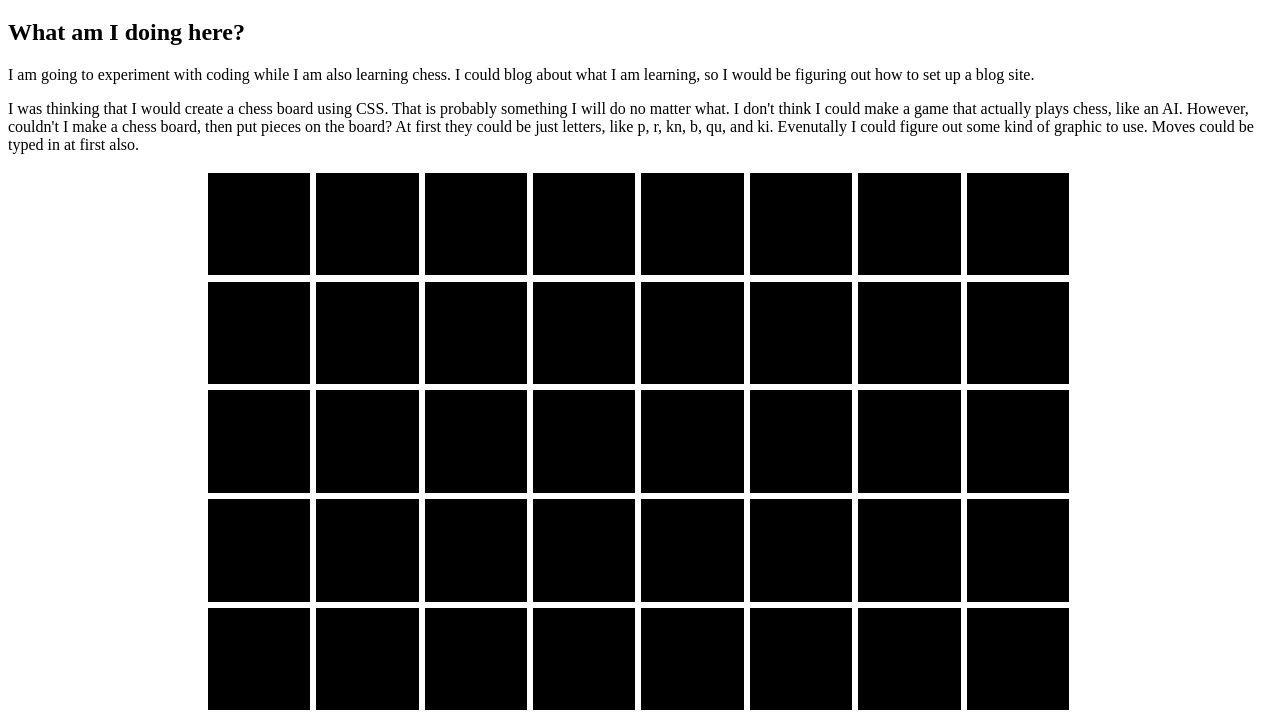
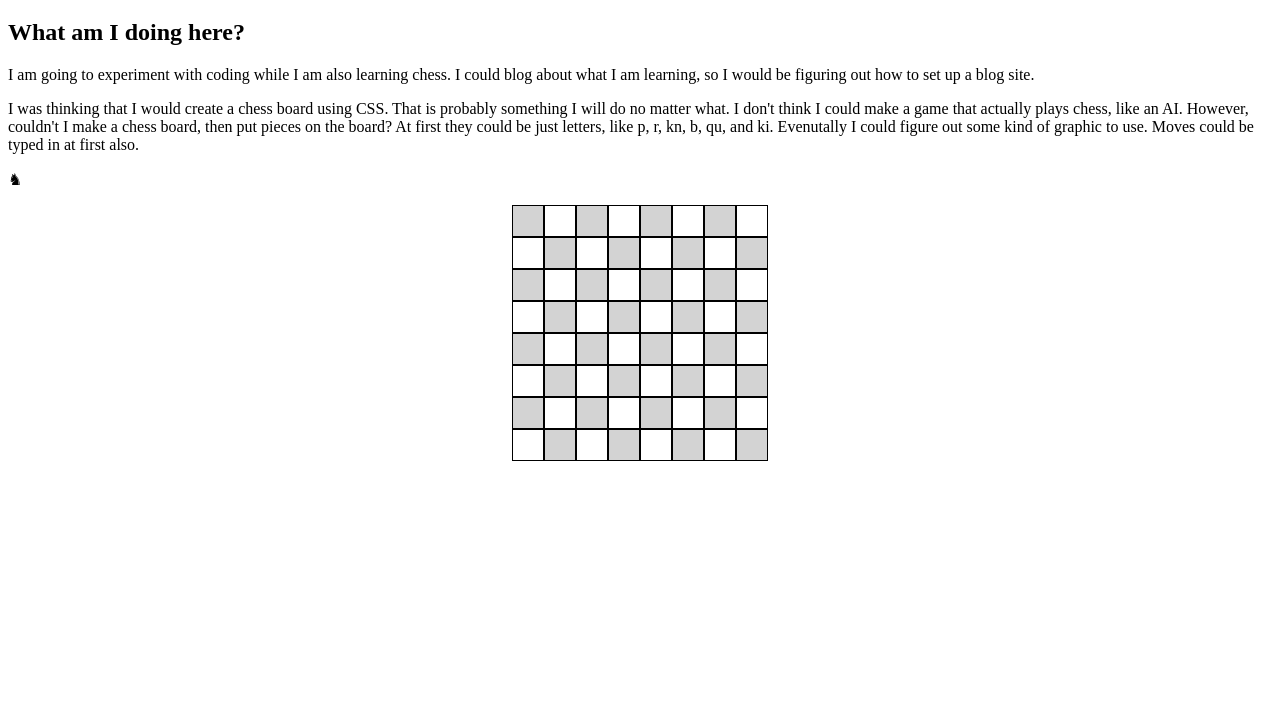
Before and after one commit to robgaston1/ChessDisplay, a plain HTML site: page index.html in a window 1280 px wide. Shown: the part 61-776 px from the top of the page. Drawn offline with nearby package versions, Linux system fonts and the light colour scheme.

Commit message:
set up object for char codes of pieces. changed board to px instead of vw units and alternated colors

```diff
--- a/chess.js
+++ b/chess.js
@@ -1,6 +1,34 @@
 $(document).ready(function() {
-    for (var i=0; i<64; i++) {
-        $('#board').append('<div class="square"><div>');
+
+    var pieces = {
+        whKing: "&#9812;",
+        whQueen: "&#9813;",
+        whRook: "&#9814;",
+        whBishop: "&#9815;",
+        whKnight: "&#9816;",
+        whPawn: "&#9817",
+        blKing: "&#9818;",
+        blQueen: "&#9819;",
+        blRook: "&#9820;",
+        blBishop: "&#9821;",
+        blKnight: "&#9822;",
+        blPawn: "&#9823;",
+    };
+
+    for (var i=1; i<=64; i++) {
+        if ((Math.ceil(i/8)) % 2 == 1) {
+            if (i % 2 == 0) {
+                $('#board').append('<div class="square wht"><div>');
+            } else {
+                $('#board').append('<div class="square blk"><div>');
+            }
+        } else {
+            if (i % 2 == 0) {
+                $('#board').append('<div class="square blk"><div>');
+            } else {
+                $('#board').append('<div class="square wht"><div>');
+            }
+        }
     }
-
+    $('#pieces').html('<p>'+pieces.blKnight+'</p>');
 });
--- a/index.html
+++ b/index.html
@@ -11,13 +11,16 @@
 <script type="text/javascript" src="chess.js"></script>
 
 <title>Rob's Chess Experiment</title>
+</head>
+<body>
 <h1>Chess</h1>
 <h2>What am I doing here?</h2>
 <p>I am going to experiment with coding while I am also learning chess. I could blog about what I am learning, so I would be figuring out how to set up a blog site. </p>
 <p>I was thinking that I would create a chess board using CSS. That is probably something I will do no matter what. I don't think I could make a game that actually plays chess, like an AI. However, couldn't I make a chess board, then put pieces on the board? At first they could be just letters, like p, r, kn, b, qu, and ki. Evenutally I could figure out some kind of graphic to use. Moves could be typed in at first also. </p>
 
-</head>
-<body>
+<div id='pieces'>
+
+</div>
 
 <div id='board'>
 
--- a/main.css
+++ b/main.css
@@ -1,17 +1,24 @@
 
 
 #board {
-    width: 68vw;
-    height: 68vw;
+    width: 256px;
+    height: 256px;
     margin: auto;
     display: flex;
     flex-wrap: wrap;
 }
 
 .square {
-    width: 8vw;
-    height: 8vw;
-    background: black;
-    border: .25vw solid white;
+    width: 30px;
+    height: 30px;
+    border: 1px solid black;
     display: inline-block;
 }
+
+.wht {
+    background: white;
+}
+
+.blk {
+    background: lightgray;
+}
```
